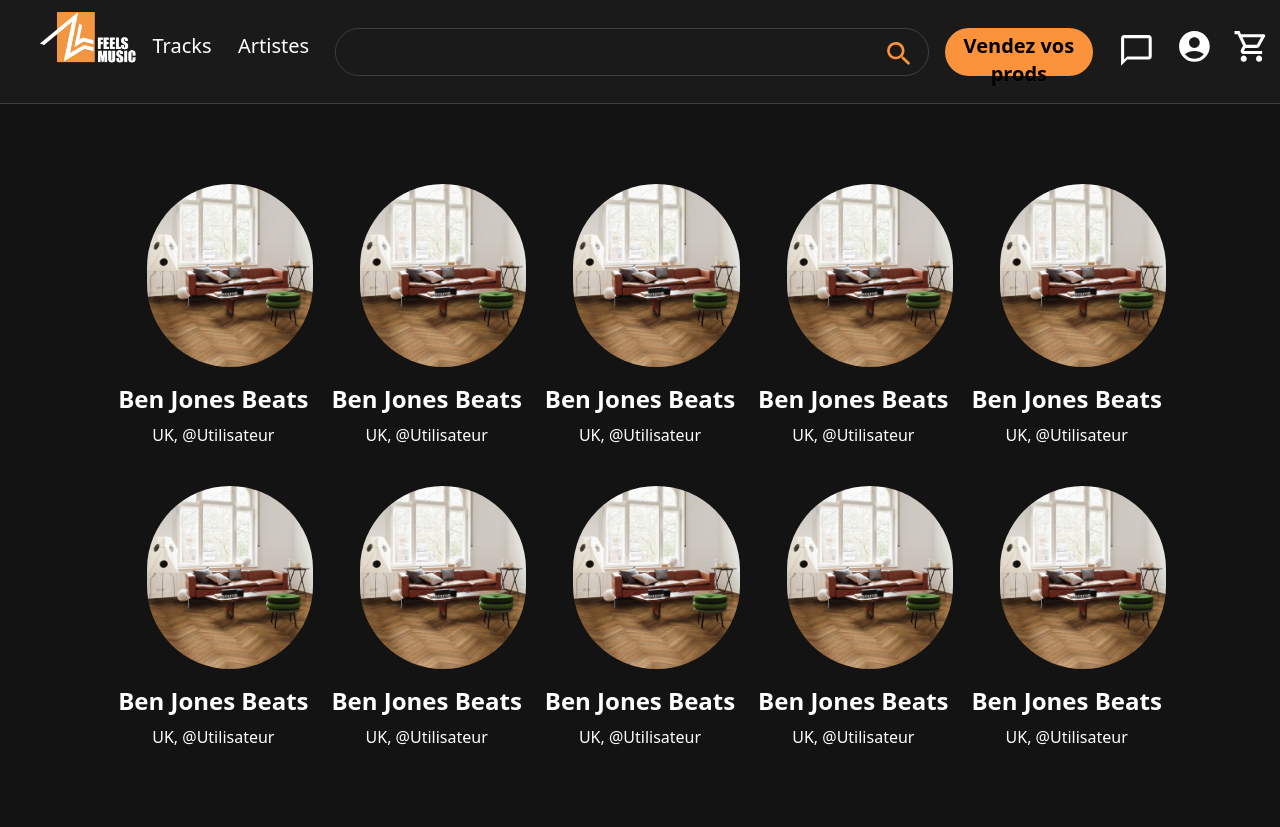
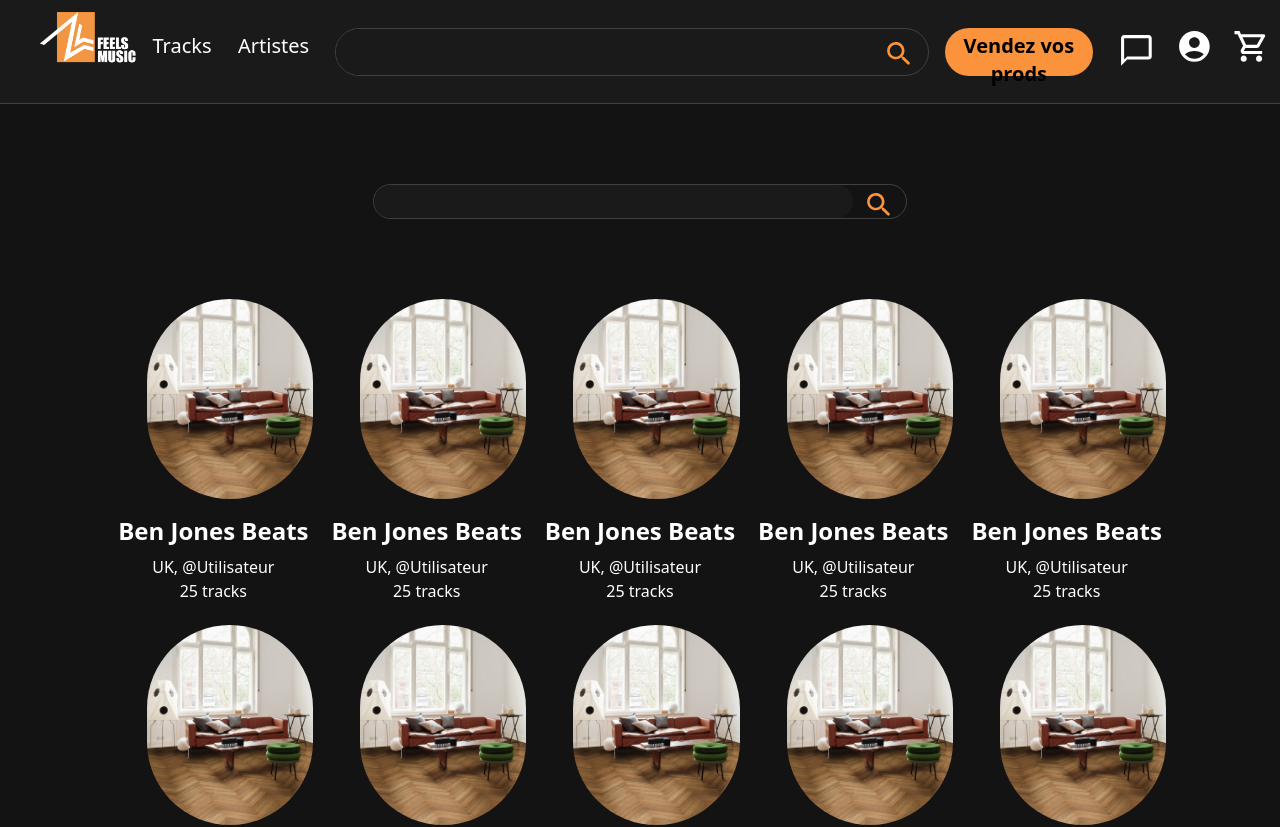
Before and after one commit to BrouetteBleue/MyDigitalProjet-Feels-Music, a Nuxt app: page /beatmakers in a window 1280 px wide. Shown: the top 827 px of the page. Built offline with nearby package versions, Linux system fonts and the light colour scheme.

Commit message:
avancement page liste beatmakers

```diff
--- a/components/Cards/CardRound.vue
+++ b/components/Cards/CardRound.vue
@@ -4,19 +4,29 @@
         <div class="text-2xl text-center font-semibold mt-4">
             Ben Jones Beats
         </div>
-        <div class="flex flex-row justify-center mt-2">
+        <div class="flex flex-col items-center justify-center mt-2">
             <div>
                 UK, @Utilisateur
             </div>
-            <!-- <div class="text-orange-400 text-xl font-normal">
-                39.99€
-            </div> -->
+            <div v-if="Beatmaker == true" class="">
+                25 tracks
+            </div>
         </div>
     </div>
 </template>
 
 <script setup>
 
+    defineProps({
+        Beatmaker: {
+            type: Boolean,
+            default: 'false'
+        }
+    })
+
+
+
+
 </script>
 <style lang="">
 
--- a/pages/beatmakers/index.vue
+++ b/pages/beatmakers/index.vue
@@ -1,18 +1,29 @@
 <template>
     <div class="flex flex-col justify-center items-center w-full py-20">
-        <div class="flex flex-row flex-wrap justify-center w-10/12">
-            <CardsCardRound  class="w-[20%] mb-10"/>
-            <CardsCardRound  class="w-[20%] mb-10"/>
-            <CardsCardRound  class="w-[20%] mb-10"/>
-            <CardsCardRound  class="w-[20%] mb-10"/>
-            <CardsCardRound  class="w-[20%] mb-10"/>
-            <CardsCardRound  class="w-[20%] mb-10"/>
-            <CardsCardRound  class="w-[20%] mb-10"/>
-            <CardsCardRound  class="w-[20%] mb-10"/>
-            <CardsCardRound  class="w-[20%] mb-10"/>
-            <CardsCardRound  class="w-[20%] mb-10"/>
+
+        <div class="w-5/12 justify-center mb-20">
+            <SearchBar class="h-[35px] w-full" />
         </div>
 
 
+        <div class="flex flex-row flex-wrap justify-center w-10/12">
+            <CardsCardRound  class="w-[20%] mb-10" :Beatmaker="true"/>
+            <CardsCardRound  class="w-[20%] mb-10" :Beatmaker="true"/>
+            <CardsCardRound  class="w-[20%] mb-10" :Beatmaker="true"/>
+            <CardsCardRound  class="w-[20%] mb-10" :Beatmaker="true"/>
+            <CardsCardRound  class="w-[20%] mb-10" :Beatmaker="true"/>
+            <CardsCardRound  class="w-[20%] mb-10" :Beatmaker="true"/>
+            <CardsCardRound  class="w-[20%] mb-10" :Beatmaker="true"/>
+            <CardsCardRound  class="w-[20%] mb-10" :Beatmaker="true"/>
+            <CardsCardRound  class="w-[20%] mb-10" :Beatmaker="true"/>
+            <CardsCardRound  class="w-[20%] mb-10" :Beatmaker="true"/>
+        </div>
+
+        <div class="mt-10">
+            <button>
+                Voir plus
+            </button>
+        </div>
+
     </div>
 </template>
```
